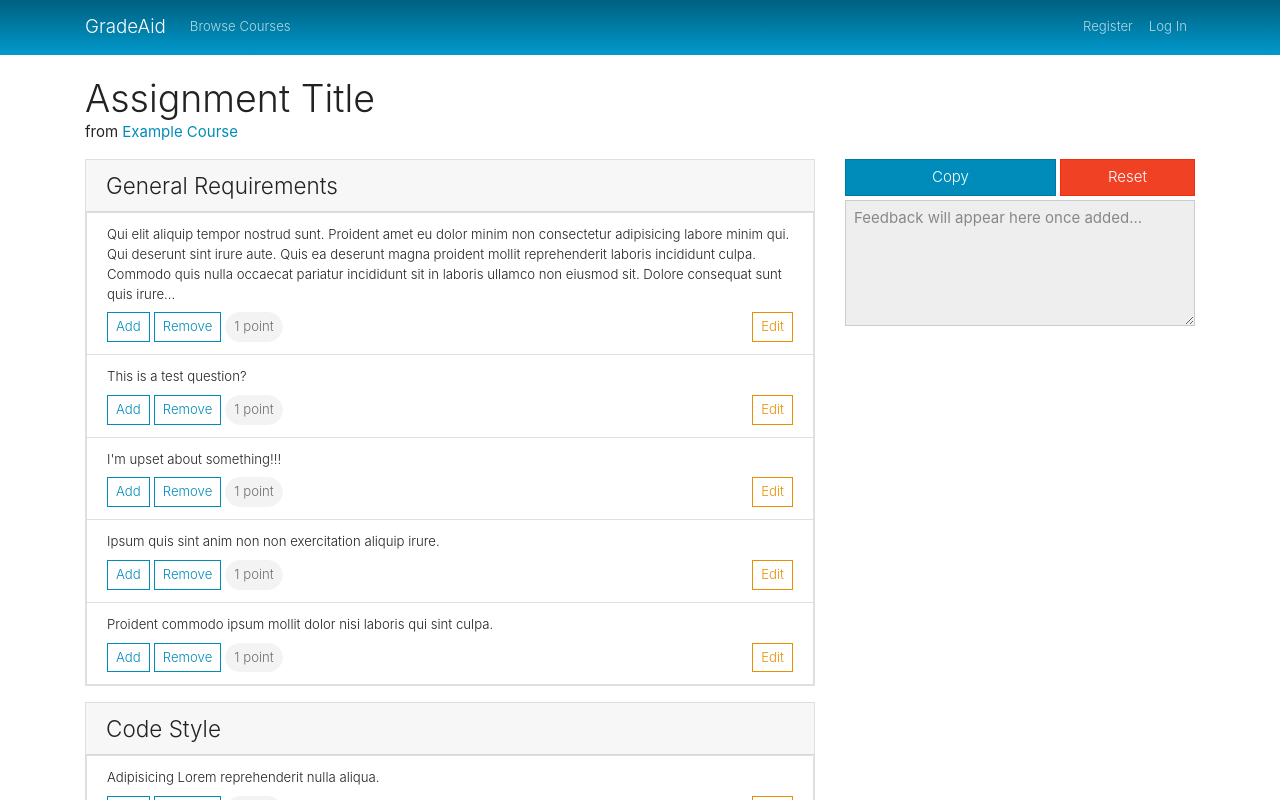
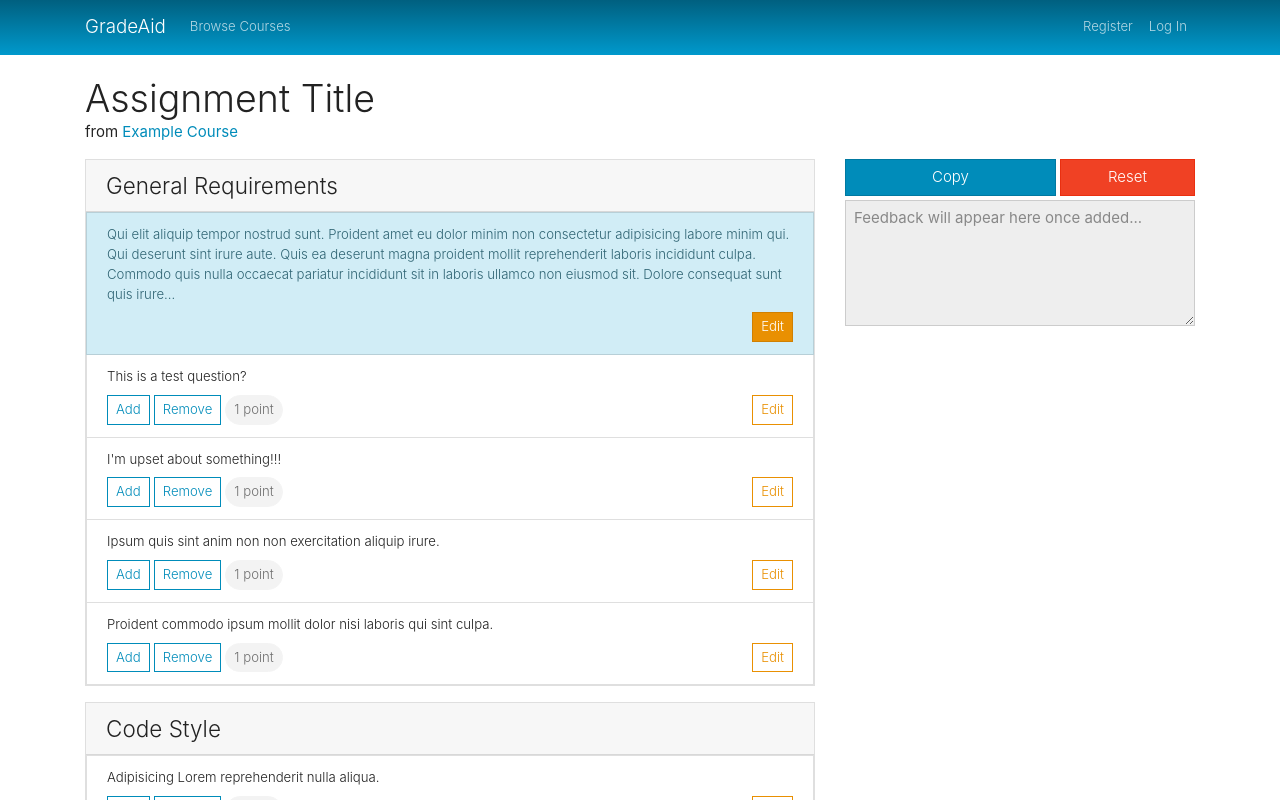
Before and after one commit to erik-jenkins/gradeaid_ui, a React (Create React App) app: page /courses/1/assignments/1 in a window 1280 px wide. Shown: the top 800 px of the page. Built offline with nearby package versions, Linux system fonts and the light colour scheme.

Commit message:
enable comments and simplify crit CSS

```diff
--- a/src/components/Crit/Crit.scss
+++ b/src/components/Crit/Crit.scss
@@ -1,20 +1,8 @@
-.crit > .list-group > .list-group-item {
-  border-top-width: 1px !important;
-  border-left-width: 0;
-  border-right-width: 0;
-  border-bottom-width: 0;
-}
-
 .crit-controls {
   display: flex;
   justify-content: space-between;
 }
 
-.crit-add-remove {
-  display: flex;
-  align-items: baseline;
-}
-
 .crit-pointvalue {
   border-radius: 50px !important;
 }
--- a/src/components/Crit/Crit.tsx
+++ b/src/components/Crit/Crit.tsx
@@ -24,19 +24,27 @@ const Crit: React.FC<CritProps> = ({ id, index }: CritProps) => {
     dispatch(removeFeedbackCrit(crit.id));
   };
 
+  const computeListGroupItemVariant = (isDragging: boolean): string => {
+    if (crit.isComment) return 'info';
+    if (isDragging) return 'dark';
+    return '';
+  };
+
   return (
     <Draggable draggableId={crit.id} index={index}>
       {(provided, snapshot) => (
         <ListGroup.Item
-          variant={snapshot.isDragging ? 'dark' : ''}
+          variant={computeListGroupItemVariant(snapshot.isDragging)}
           {...provided.draggableProps}
           {...provided.dragHandleProps}
           ref={provided.innerRef}
           className="crit"
         >
-          <div className="crit-text mb-2">{crit.text}</div>
-          <div className="crit-controls">
+          <div className="crit-text">{crit.text}</div>
+          <div className="crit-controls mt-2">
             <div className="crit-add-remove">
+              {!crit.isComment && (
+                <>
                   <Button
                     variant="outline-primary"
                     size="sm"
@@ -60,9 +68,15 @@ const Crit: React.FC<CritProps> = ({ id, index }: CritProps) => {
                   >
                     {crit.pointValue} point{crit.pointValue === 1 ? '' : 's'}
                   </Button>
+                </>
+              )}
             </div>
+
             <div className="crit-edit">
-              <Button variant="outline-warning" size="sm">
+              <Button
+                variant={`${crit.isComment ? '' : 'outline-'}warning`}
+                size="sm"
+              >
                 Edit
               </Button>
             </div>
--- a/src/components/Crit/critsSlice.ts
+++ b/src/components/Crit/critsSlice.ts
@@ -7,6 +7,7 @@ export interface Crit {
   text: string;
   pointValue: number;
   occurs: number;
+  isComment: boolean;
 }
 
 interface CritsState {
@@ -21,60 +22,70 @@ const initialState: CritsState = {
       text: loremIpsum({ count: 1, units: 'paragraph' }) + '..',
       pointValue: 1,
       occurs: 0,
+      isComment: true,
     },
     'crit-2': {
       id: 'crit-2',
       text: 'This is a test question?',
       pointValue: 1,
       occurs: 0,
+      isComment: false,
     },
     'crit-3': {
       id: 'crit-3',
       text: "I'm upset about something!!!",
       pointValue: 1,
       occurs: 0,
+      isComment: false,
     },
     'crit-4': {
       id: 'crit-4',
       text: loremIpsum(),
       pointValue: 1,
       occurs: 0,
+      isComment: false,
     },
     'crit-5': {
       id: 'crit-5',
       text: loremIpsum(),
       pointValue: 1,
       occurs: 0,
+      isComment: false,
     },
     'crit-6': {
       id: 'crit-6',
       text: loremIpsum(),
       pointValue: 1,
       occurs: 0,
+      isComment: false,
     },
     'crit-7': {
       id: 'crit-7',
       text: loremIpsum(),
       pointValue: 1,
       occurs: 0,
+      isComment: false,
     },
     'crit-8': {
       id: 'crit-8',
       text: loremIpsum(),
       pointValue: 1,
       occurs: 0,
+      isComment: false,
     },
     'crit-9': {
       id: 'crit-9',
       text: loremIpsum(),
       pointValue: 1,
       occurs: 0,
+      isComment: false,
     },
     'crit-10': {
       id: 'crit-10',
       text: loremIpsum(),
       pointValue: 1,
       occurs: 0,
+      isComment: false,
     },
   },
   feedbackCritIds: [],
```
Lines whose indentation alone changed are shown as unchanged.
